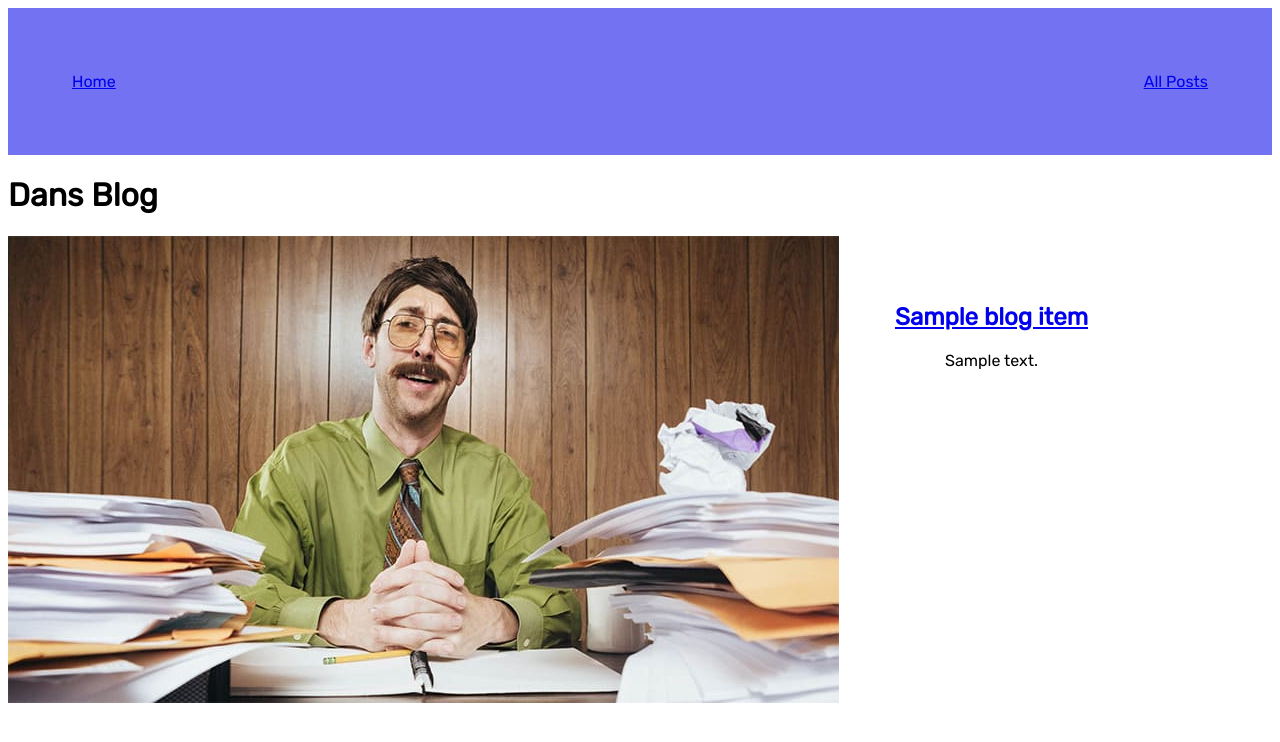
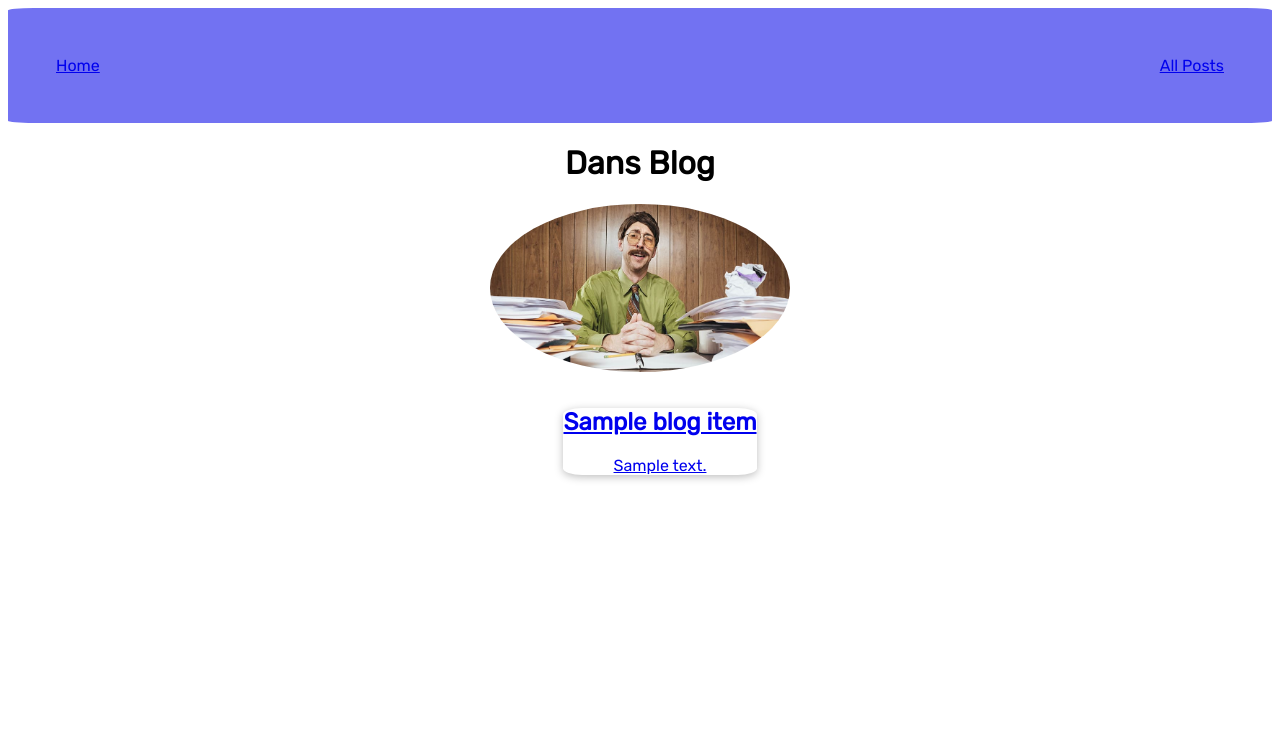
Before and after one commit to dcparkin/my_site, a Django app: template blog/templates/blog/index.html in a window 1280 px wide. Shown: the top 742 px of the page. Run offline with Django 4.2, Linux system fonts and the light colour scheme; the template is opened without the code that fills it: most values are stand-ins (such as "Sample title", 1, 10 or a date in 2020).

Commit message:
added styling

```diff
--- a/blog/static/blog/includes/header.css
+++ b/blog/static/blog/includes/header.css
@@ -8,5 +8,6 @@ a.all {
 
 nav {
     background-color: rgba(102, 102, 241, 0.922);
-    padding: 4rem;
+    padding: 3rem;
+    border-radius: 2%;
 }
--- a/blog/static/blog/index.css
+++ b/blog/static/blog/index.css
@@ -1,15 +1,30 @@
+h1 {
+    text-align: center;
+}
+
+img {
+    border-radius: 50%;
+    display: block;
+    margin-left: auto;
+    margin-right: auto;
+    width: 300px;
+}
+
 ul {
     list-style: none;
     text-align: center;
-    justify-items: center;
-    margin: 8rem;
+    justify-content: center;
+    display: flex;
+    flex-direction: row;
+    gap: 15px;
 }
 
 li {
-    display: table-cell;
-
+    box-shadow: 0 2px 8px rgba(0, 0, 0, 0.26);
+    border-radius: 10%;
 }
 
-div {
-    float: left;
+li:hover,
+li a:active {
+    background-color: #a16db7;
 }
--- a/blog/templates/blog/index.html
+++ b/blog/templates/blog/index.html
@@ -2,8 +2,8 @@
 {% load static %}
 
 {% block css_files  %}
+    <link rel="stylesheet" href="{% static "blog/index.css" %}">
     <link rel="stylesheet" href="{% static "blog/includes/header.css" %}">
-    <link rel="stylesheet" href="{% static "blog/index.css" %}">
 {% endblock  %}
 
 {% block page_title %} Dan's Blog {% endblock page_title %}
@@ -16,9 +16,12 @@
     </div>
     <ul>
         {% for blog_item in first_three %}
-            <li> <h2><a href={% url "blog-post" blog_item.title %}>{{ blog_item.title }} </a></h2>
-                <p>{{ blog_item.blog_text | truncatewords:4 }}</p>
-            </li>
+            <a href={% url "blog-post" blog_item.title %}>
+                <li>
+                    <h2>{{ blog_item.title }}</h2>
+                    <p>{{ blog_item.blog_text | truncatewords:4 }}</p>
+                </li>
+            </a>
         {% endfor %}
     </ul>
 {% endblock content %}
--- a/my_site/urls.py
+++ b/my_site/urls.py
@@ -18,5 +18,5 @@ from django.urls import path, include
 
 urlpatterns = [
     path('admin/', admin.site.urls),
-    path('blog/', include('blog.urls')),
+    path('', include('blog.urls')),
 ]
```
Also changed, not shown: blog/static/blog/all_posts.css (+10 -0 lines), blog/templates/blog/all_blogs.html (+7 -2 lines).
